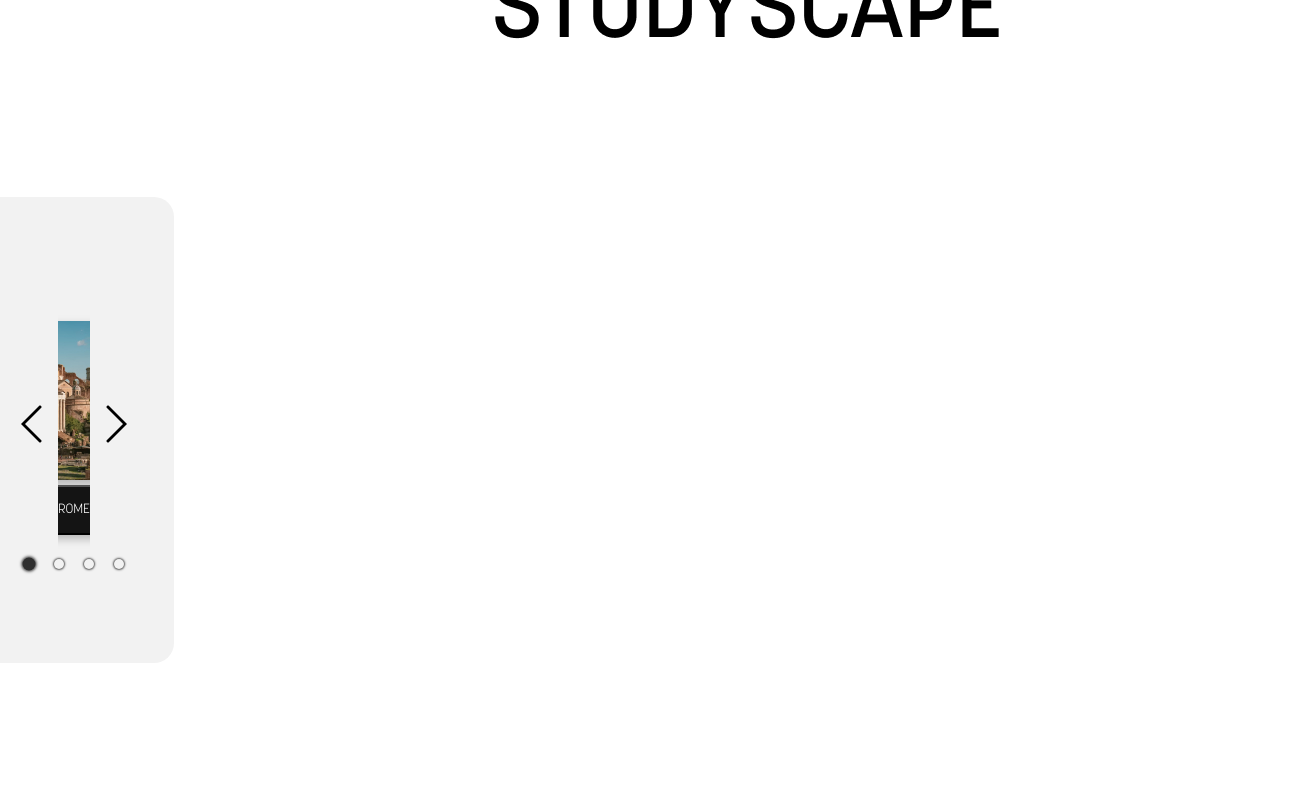
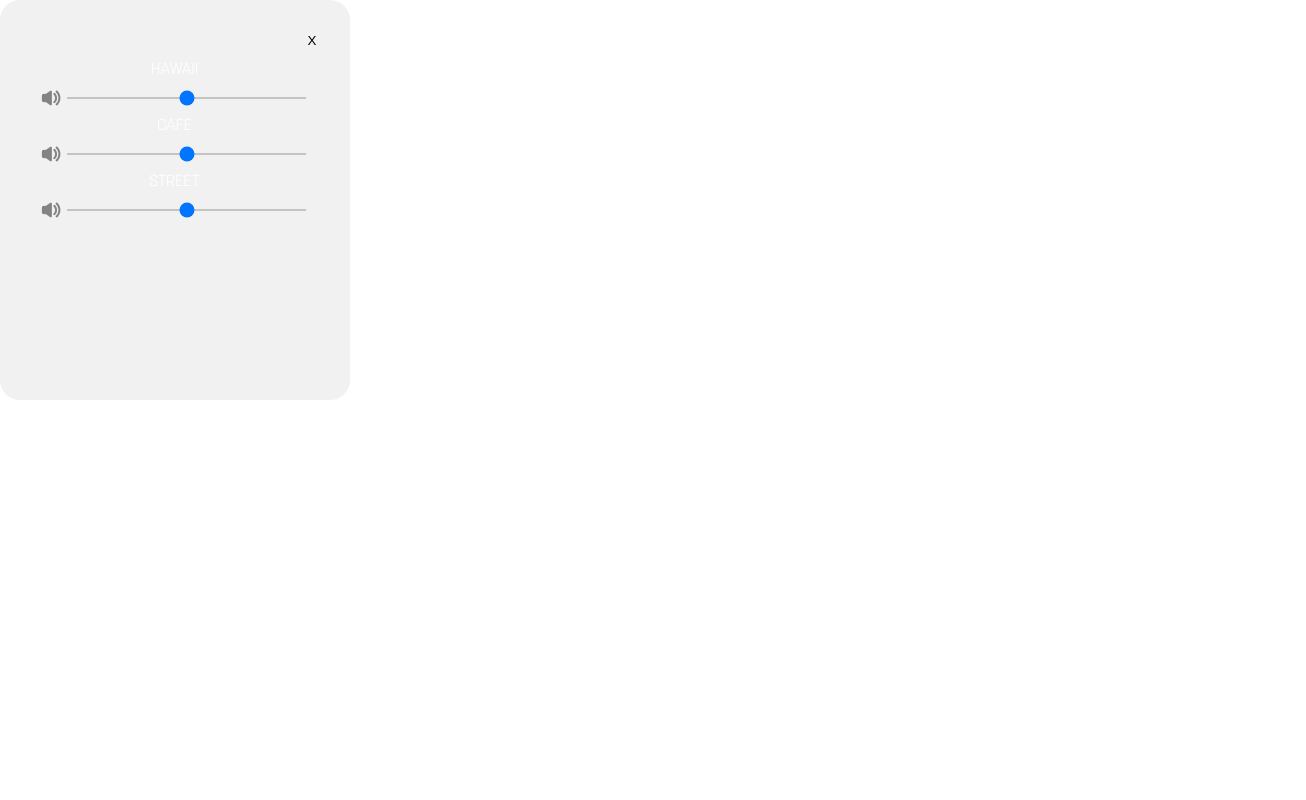
Before and after one commit to WITS-Team-1/client, a React (Create React App) app: page / in a window 1280 px wide. Shown: the top 800 px of the page, 1306 px wide, since content can reach past the window. Built offline with nearby package versions, Linux system fonts and the light colour scheme.

Commit message:
add ewhan's version

```diff
--- a/src/App.js
+++ b/src/App.js
@@ -1,27 +1,28 @@
 import React from 'react';
 import logo from './logo.svg';
-import './App.css';
-
+//import './App.css';
 
 import ClockComponent from './ClockComponent/ClockComponent';
 import DateComponent from './ClockComponent/DateComponent';
 import ChooseTheme from './ChooseThemeComponent/ChooseTheme';
 import SoundWidget from './SoundWidget/SoundWidget';
 import SplashScreen from './SplashScreen/SplashScreen';
+import SoundWidgetv2 from './SoundWidget2/SoundWidget';
 
 function App() {
   return (
-    <div className='App'>
-      <ChooseTheme />
-      <div className='font-face'>
-        <header className='App-header'>
-          <ClockComponent />
-          <DateComponent />
-          <SplashScreen />
-        </header>
-        <SoundWidget/>
-      </div>
-    </div>
+    // <div className='App'>
+    //   <ChooseTheme />
+    //   <div className='font-face'>
+    //     <header className='App-header'>
+    //       <ClockComponent />
+    //       <DateComponent />
+    //       <SplashScreen />
+    //     </header>
+    //     <SoundWidget/>
+    //   </div>
+    // </div>
+    <SoundWidgetv2/>
   );
 }
 
--- /dev/null
+++ b/src/SoundWidget2/SoundWidget.js
@@ -0,0 +1,83 @@
+import React, { useState, useRef } from 'react';
+import sound_widget from '../assets/images/sound_widget.png';
+import styles from './SoundWidget.module.css';
+
+function SoundSlider(props) {
+  return (
+    <div className={styles.inputContainer}>
+      <div className={styles.soundTitle}>
+        <p>{props.soundName}</p>
+      </div>
+      <div className={styles.soundRangeContainer}>
+        <img src={sound_widget} width='20' height='20' alt='volume-icon' />{' '}
+        <input
+          type='range'
+          min='0'
+          max='100'
+          step='0.01'
+          className={styles.inputRange}
+          name='volume'
+          id={props.soundName}
+          onChange={props.changeVolumeHandler}
+        />
+      </div>
+    </div>
+  );
+}
+
+function SoundWidgetv2() {
+  const [volume, setVolume] = useState({});
+  const [hideWidget, setHideWidget] = useState(false);
+
+  const hideWidgetClick = () => {
+    setHideWidget(true);
+  };
+
+  const widgetDisplayStyle = hideWidget ? 'none' : 'null';
+
+  const sounds = [
+    {
+      soundName: 'HAWAII',
+    },
+    {
+      soundName: 'CAFE',
+    },
+    {
+      soundName: 'STREET'
+    }
+  ];
+
+  const onChangeVolume = (e) => {
+    console.log(e.target.value);
+    setVolume((prev) => {
+      const volumeObj = {
+        ...prev,
+        [e.target.id]: e.target.value,
+      };
+      return volumeObj;
+    });
+  };
+
+  const soundsWidget = sounds.map((val, index) => {
+    return (
+      <SoundSlider
+        key={val + index}
+        soundName={val.soundName}
+        changeVolumeHandler={onChangeVolume}
+      />
+    );
+  });
+
+  return (
+    <div
+      className={styles.widgetContainer}
+      style={{ display: widgetDisplayStyle }}
+    >
+      <div className={styles.closeButton}>
+        <button onClick={hideWidgetClick}>X</button>
+      </div>
+      {soundsWidget}
+    </div>
+  );
+}
+export default SoundWidgetv2;
--- /dev/null
+++ b/src/SoundWidget2/SoundWidget.module.css
@@ -0,0 +1,60 @@
+.widgetContainer {
+  display: flex;
+  flex-direction: column;
+  width: 350px;
+  height: 400px;
+
+  background-color: #f1f1f1;
+  border-radius: 20px;
+}
+
+.closeButton {
+  align-self: flex-end;
+  margin: 28px 26px 0 0;
+  width: 24px;
+  height: 24px;
+}
+.closeButton > button {
+  background-color: transparent;
+  width: 100%;
+  height: 100%;
+  border: none;
+  background: none;
+  cursor: pointer;
+  margin: 0;
+  padding: 0;
+}
+
+.inputContainer {
+  display: flex;
+  margin-left: 41px;
+  flex-direction: column;
+  margin-top: 10px;
+  padding-right: 42px;
+}
+
+.soundTitle p {
+  margin: 0;
+  padding: 0;
+  margin-bottom: 10px;
+  font-size: 16px;
+}
+
+.soundRangeContainer {
+  margin-top: 0;
+  display: flex;
+  flex-direction: row;
+  width: 100%;
+  align-items: center;
+}
+
+.inputRange {
+  width: 100%;
+  margin-left: 6px;
+  background: #c4c4c4;
+  -webkit-appearance: none;
+  appearance: none;
+  cursor: pointer;
+  opacity: 1;
+  height: 2px;
+}
```
